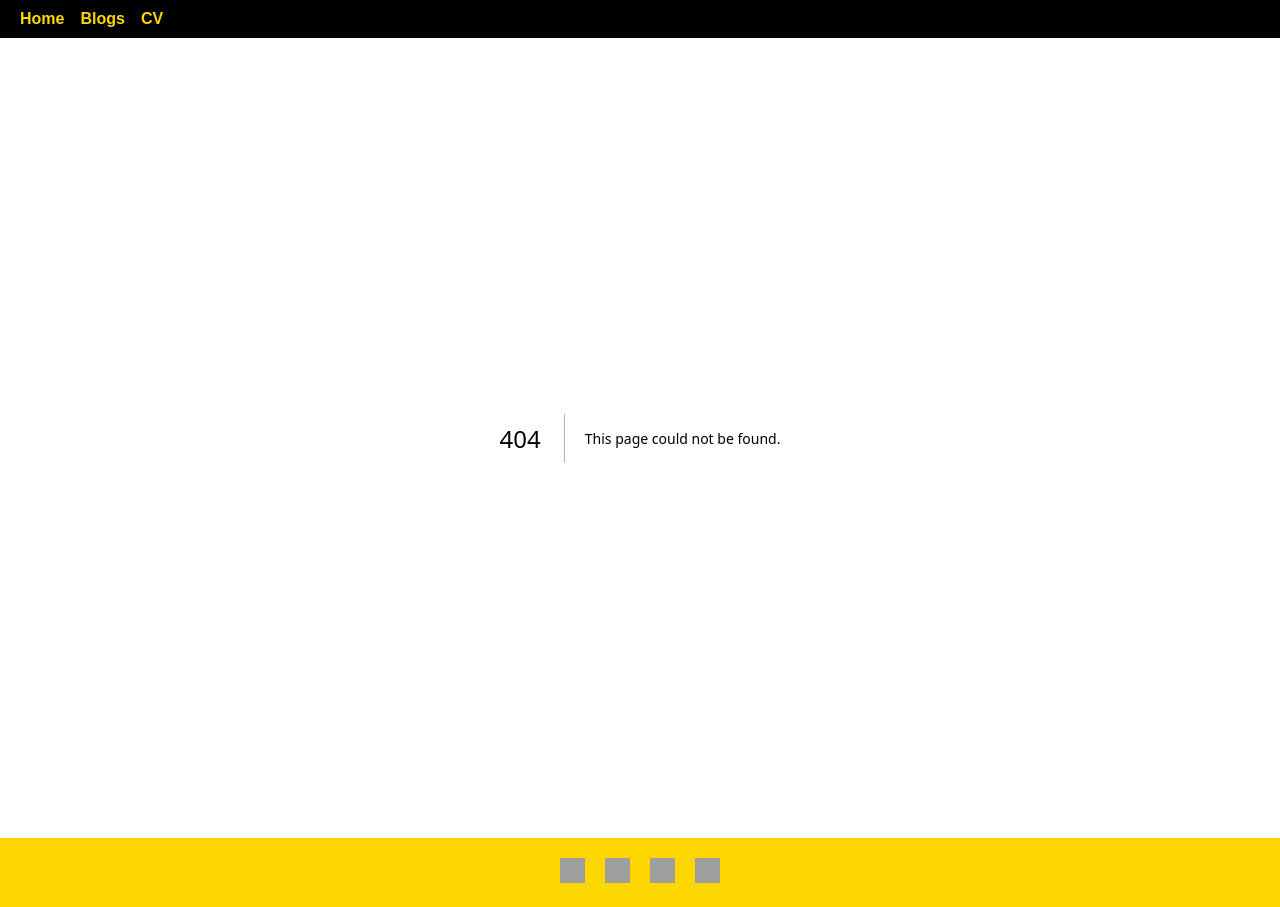
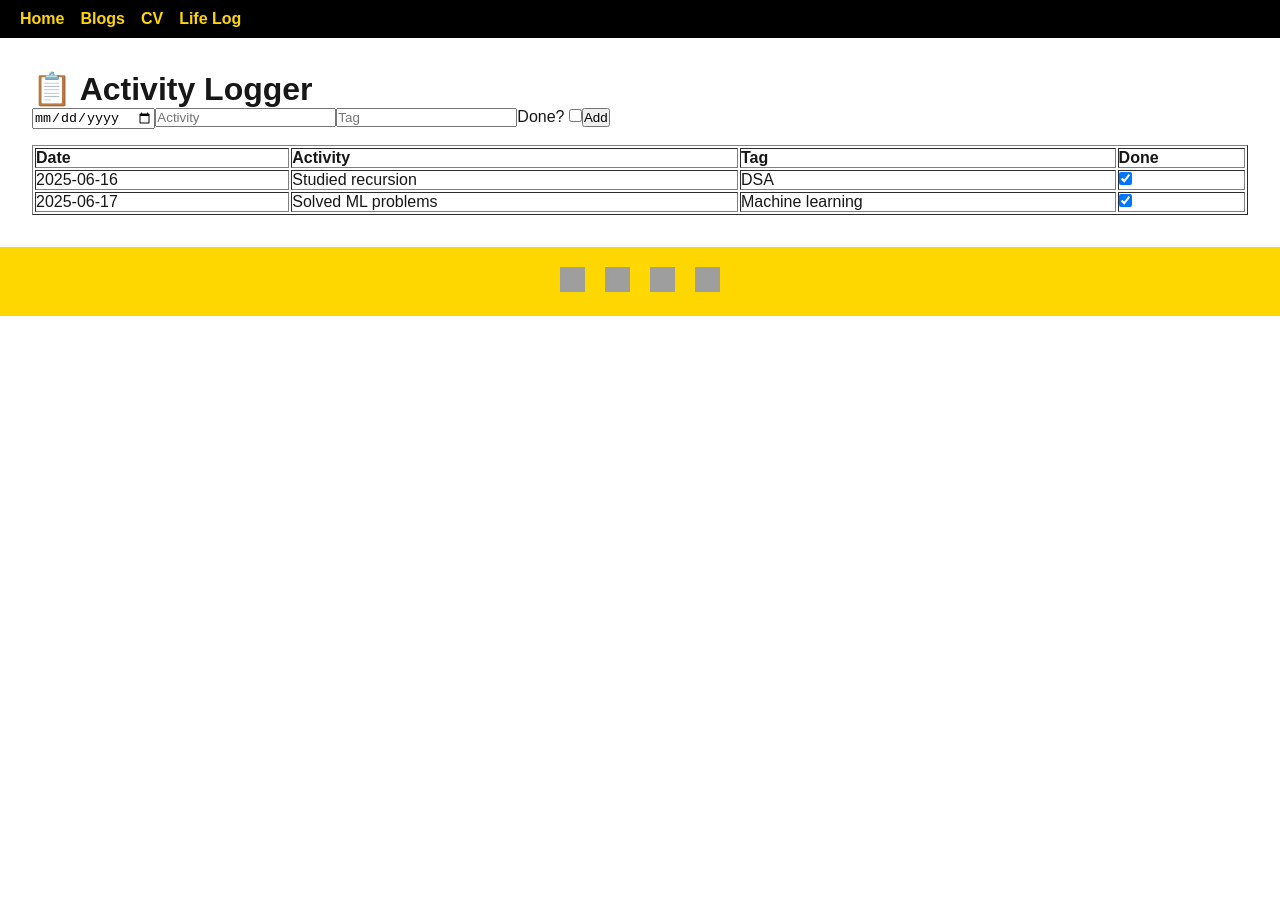
Before and after one commit to amspsingh04/amspsingh04, a Next.js app in the folder amspsingh04/: page /logger in a window 1280 px wide. Before the commit this address had no page. After the commit the page ends 800 px from the top, so only its background shows below. Built offline with nearby package versions, Linux system fonts and the light colour scheme; grey boxes are pictures that could not be loaded.

Commit message:
daily logs

```diff
--- /dev/null
+++ b/amspsingh04/src/app/api/logs/route.js
@@ -0,0 +1,19 @@
+import { logs } from '@/app/logger/data';
+
+let nextId = logs.length + 1;
+
+export async function GET() {
+  return new Response(JSON.stringify(logs), {
+    headers: { 'Content-Type': 'application/json' },
+  });
+}
+
+export async function POST(req) {
+  const body = await req.json();
+  const entry = { id: nextId++, ...body };
+  logs.push(entry);
+  return new Response(JSON.stringify(entry), {
+    headers: { 'Content-Type': 'application/json' },
+    status: 201,
+  });
+}
--- a/amspsingh04/src/app/header/page.js
+++ b/amspsingh04/src/app/header/page.js
@@ -9,6 +9,7 @@ const Header = () => {
         <Link href="/" className={styles.navItem}>Home</Link>
         <Link href="/blogs" className={styles.navItem}>Blogs</Link>
         <Link href="/cv" className={styles.navItem}>CV</Link>
+        <Link href="/logger" className={styles.navItem}>Life Log</Link>
 
       </nav>
     </header>
--- /dev/null
+++ b/amspsingh04/src/app/logger/data.js
@@ -0,0 +1,5 @@
+// app/logger/data.js
+export let logs = [
+  { id: 1, date: '2025-06-16', activity: 'Studied recursion', tag: 'DSA', done: true },
+  { id: 2, date: '2025-06-17', activity: 'Solved ML problems', tag: 'Machine learning', done: true },
+];
--- /dev/null
+++ b/amspsingh04/src/app/logger/page.js
@@ -0,0 +1,71 @@
+'use client';
+import { useState, useEffect } from 'react';
+
+export default function LoggerPage() {
+  const [entries, setEntries] = useState([]);
+  const [form, setForm] = useState({ date: '', activity: '', tag: '', done: false });
+
+  useEffect(() => {
+    fetch('/api/logs')
+      .then(res => res.json())
+      .then(setEntries);
+  }, []);
+
+  const addEntry = async (e) => {
+    e.preventDefault();
+    const res = await fetch('/api/logs', {
+      method: 'POST',
+      headers: { 'Content-Type': 'application/json' },
+      body: JSON.stringify(form),
+    });
+    const data = await res.json();
+    setEntries(prev => [...prev, data]);
+    setForm({ date: '', activity: '', tag: '', done: false });
+  };
+
+  const toggleDone = (id) => {
+    setEntries(prev => prev.map(e => e.id === id ? { ...e, done: !e.done } : e));
+    // (No backend persistence needed)
+  };
+
+  return (
+    <div style={{ padding: '2rem' }}>
+      <h1>📋 Activity Logger</h1>
+
+      <form onSubmit={addEntry} style={{ marginBottom: '1rem' }}>
+        <input type="date" required value={form.date}
+          onChange={e => setForm({ ...form, date: e.target.value })} />
+        <input type="text" placeholder="Activity" required value={form.activity}
+          onChange={e => setForm({ ...form, activity: e.target.value })} />
+        <input type="text" placeholder="Tag" value={form.tag}
+          onChange={e => setForm({ ...form, tag: e.target.value })} />
+        <label>
+          Done? <input type="checkbox" checked={form.done}
+            onChange={e => setForm({ ...form, done: e.target.checked })} />
+        </label>
+        <button type="submit">Add</button>
+      </form>
+
+      <table border="1" cellPadding="8" style={{ width: '100%', textAlign: 'left' }}>
+        <thead>
+          <tr>
+            <th>Date</th><th>Activity</th><th>Tag</th><th>Done</th>
+          </tr>
+        </thead>
+        <tbody>
+          {entries.map(e => (
+            <tr key={e.id}>
+              <td>{e.date}</td>
+              <td>{e.activity}</td>
+              <td>{e.tag}</td>
+              <td>
+                <input type="checkbox" checked={e.done}
+                  onChange={() => toggleDone(e.id)} />
+              </td>
+            </tr>
+          ))}
+        </tbody>
+      </table>
+    </div>
+  );
+}
```
